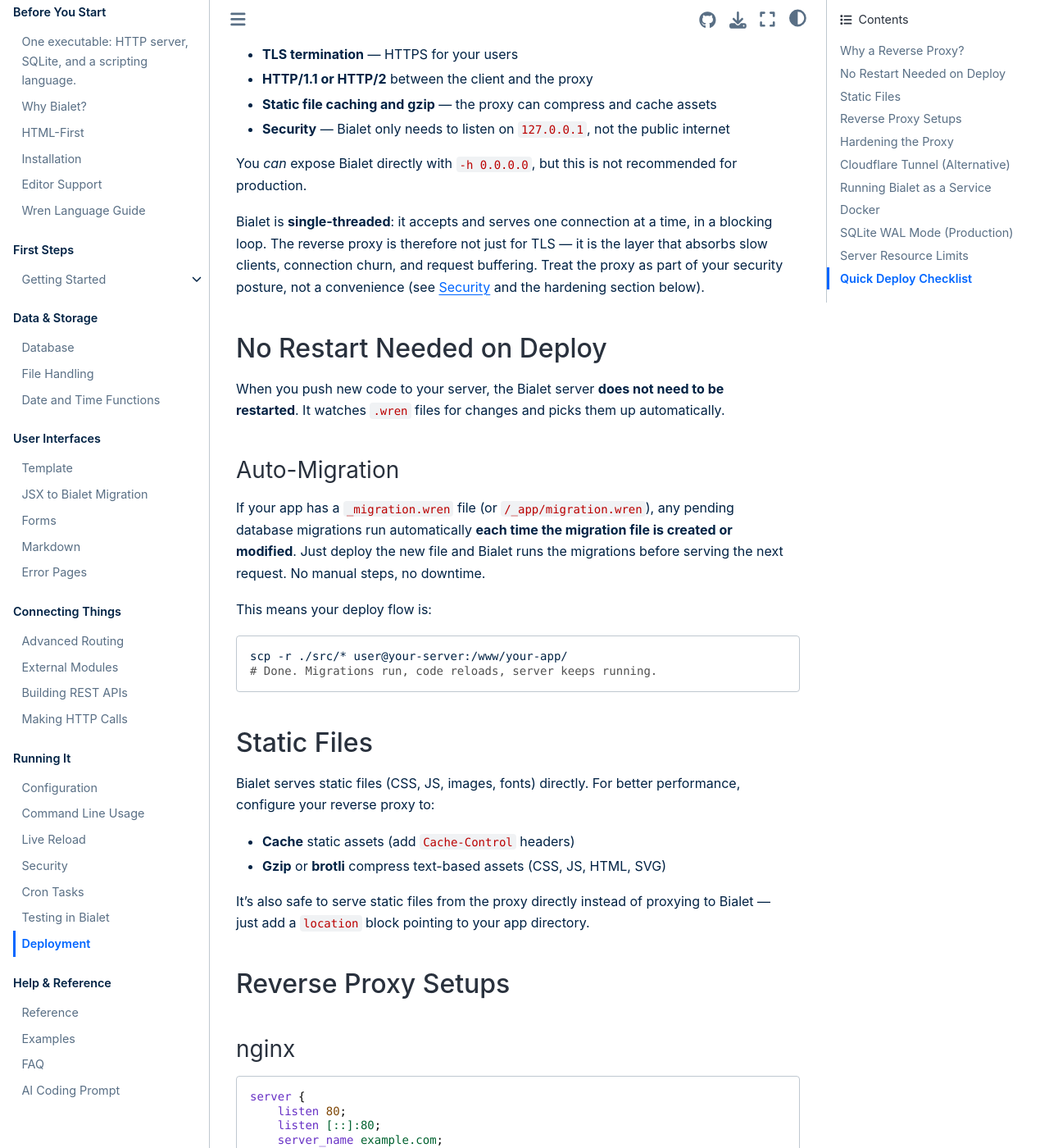
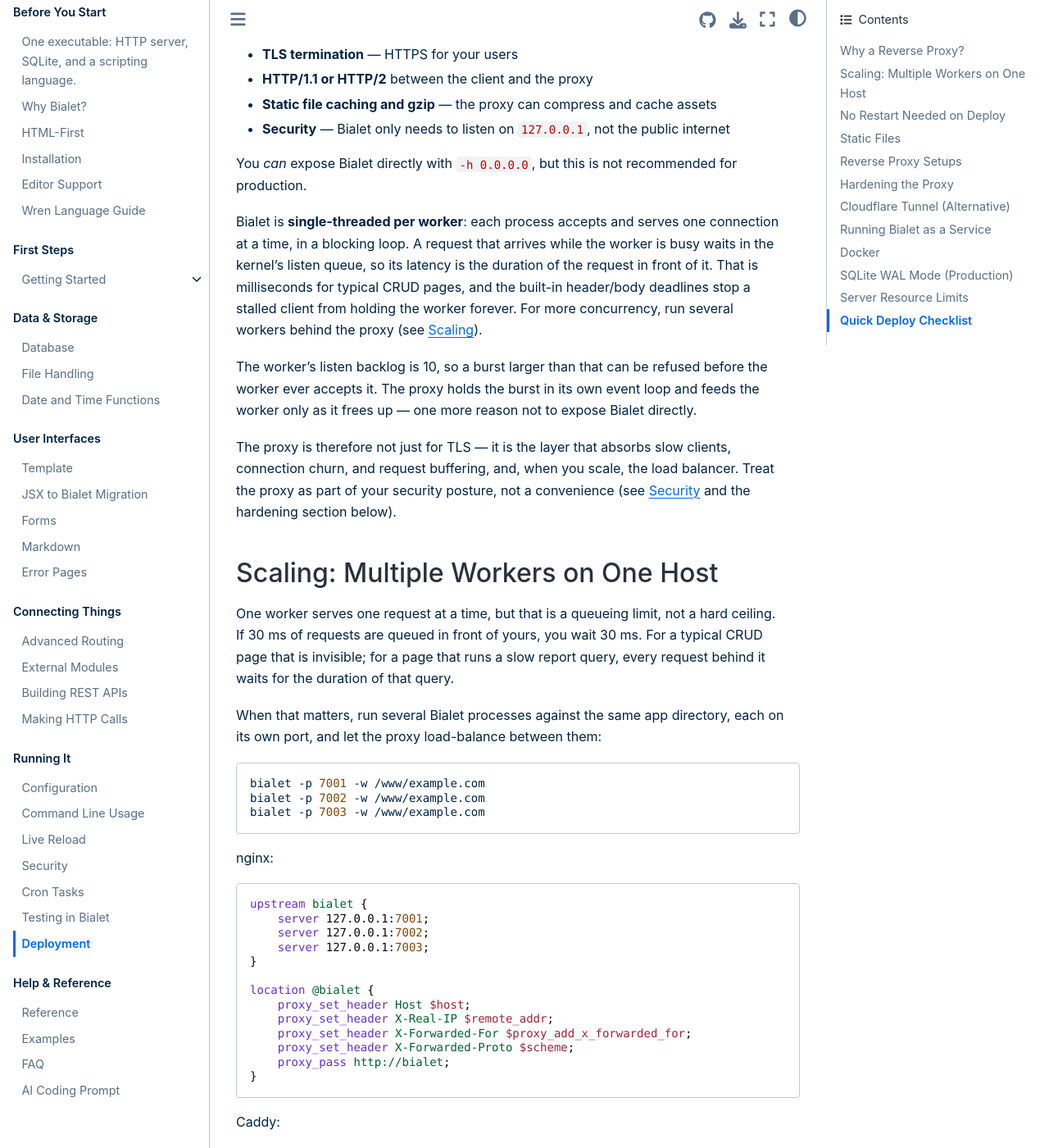
Before and after one commit to bialet/bialet, a Sphinx documentation site: the page built from docs/deployment.md, in a window 1280 px wide and 1400 px high, scrolled down 330 px. Shown: the whole window at 82% size. Built offline with Sphinx 7.4.7 and the Sphinx Book theme 1.1.4, drawn with Linux system fonts in a browser that asks for light colours; the version number could not be read and is left out; some of the changed text lies outside the part shown.

Commit message:
docs: document per-worker queueing and one-host worker scaling
Replace the blanket single-threaded warning with the real model: each
worker serves one request at a time, requests queue behind it, and the
built-in header/body deadlines bound the wait. Add the deployment path
for running several workers against one app and one SQLite file behind
nginx or Caddy, with the writer, session, migration, cron, resource,
and port caveats.

Call out the cron duplication pitfall and the listen backlog of 10 as
reasons to keep a reverse proxy in front. Tighten the landing and README
bullet to the same wording: one worker per process, instant queueing,
more workers behind the proxy.

````diff
--- a/docs/deployment.md
+++ b/docs/deployment.md
@@ -18,11 +18,94 @@
 You *can* expose Bialet directly with `-h 0.0.0.0`, but this is not
 recommended for production.
 
-Bialet is **single-threaded**: it accepts and serves one connection at a time,
-in a blocking loop. The reverse proxy is therefore not just for TLS — it is
-the layer that absorbs slow clients, connection churn, and request buffering.
-Treat the proxy as part of your security posture, not a convenience (see
-[Security](security.md) and the hardening section below).
+Bialet is **single-threaded per worker**: each process accepts and serves one
+connection at a time, in a blocking loop. A request that arrives while the
+worker is busy waits in the kernel's listen queue, so its latency is the
+duration of the request in front of it. That is milliseconds for typical CRUD
+pages, and the built-in header/body deadlines stop a stalled client from
+holding the worker forever. For more concurrency, run several workers behind
+the proxy (see [Scaling](#scaling-multiple-workers-on-one-host)).
+
+The worker's listen backlog is 10, so a burst larger than that can be refused
+before the worker ever accepts it. The proxy holds the burst in its own event
+loop and feeds the worker only as it frees up — one more reason not to expose
+Bialet directly.
+
+The proxy is therefore not just for TLS — it is the layer that absorbs slow
+clients, connection churn, and request buffering, and, when you scale, the
+load balancer. Treat the proxy as part of your security posture, not a
+convenience (see [Security](security.md) and the hardening section below).
+
+## Scaling: Multiple Workers on One Host
+
+One worker serves one request at a time, but that is a queueing limit, not a
+hard ceiling. If 30 ms of requests are queued in front of yours, you wait
+30 ms. For a typical CRUD page that is invisible; for a page that runs a slow
+report query, every request behind it waits for the duration of that query.
+
+When that matters, run several Bialet processes against the same app directory,
+each on its own port, and let the proxy load-balance between them:
+
+```bash
+bialet -p 7001 -w /www/example.com
+bialet -p 7002 -w /www/example.com
+bialet -p 7003 -w /www/example.com
+```
+
+nginx:
+
+```nginx
+upstream bialet {
+    server 127.0.0.1:7001;
+    server 127.0.0.1:7002;
+    server 127.0.0.1:7003;
+}
+
+location @bialet {
+    proxy_set_header Host $host;
+    proxy_set_header X-Real-IP $remote_addr;
+    proxy_set_header X-Forwarded-For $proxy_add_x_forwarded_for;
+    proxy_set_header X-Forwarded-Proto $scheme;
+    proxy_pass http://bialet;
+}
+```
+
+Caddy:
+
+```
+example.com {
+    reverse_proxy 127.0.0.1:7001 127.0.0.1:7002 127.0.0.1:7003
+}
+```
+
+This is worker scaling on one machine, not a cluster. The workers share one
+SQLite file, so the constraints of a single database still apply:
+
+- **One writer at a time.** SQLite serializes writes. A worker waits up to
+  5 seconds for the lock (`sqlite3_busy_timeout`) and then returns an error.
+  Enable WAL mode (`-w`) so readers do not block on a writer, and keep the app
+  and database on a local disk — not NFS or another network filesystem.
+- **Sessions are shared.** They live in the `BIALET_SESSION` table, so any
+  worker can serve any request. Sticky sessions are not required.
+- **Migrations run in every process at startup.** Keep `_migration.wren`
+  idempotent (`CREATE TABLE IF NOT EXISTS`, ...), and start the workers one at
+  a time on the first deploy so two of them do not run the same migration
+  concurrently.
+- **Resource limits are per worker.** `-m` and `-c` apply to each process, so
+  three workers get three times the memory and CPU budget. Size them against
+  the host, not the app.
+- **Each worker needs its own port.** `-p` is per process; the supervisor and
+  HTTP child for one worker are independent of the others.
+
+> **Pitfall: cron runs once per worker.**
+> `_cron.wren` is evaluated once a minute by every process, so four workers
+> fire every job four times. Make jobs idempotent, or gate them with a
+> database flag so only one worker does the work. There is no `--no-cron`
+> flag yet.
+
+Scaling across machines is a different problem: it needs a shared database
+server, which Bialet does not support. That is the point at which a different
+stack fits better.
 
 ## No Restart Needed on Deploy
 
@@ -181,9 +264,11 @@
 
 ## Hardening the Proxy
 
-The proxy is your first line of defense. Because Bialet is single-threaded
-and blocking, a single slow or hostile client can stall every other request
-unless the proxy caps body size, sets read deadlines, and buffers requests.
+The proxy is your first line of defense. A Bialet worker handles one request
+at a time, so a slow or hostile client delays every request behind it.
+Bialet's own header and body deadlines bound how long that can last, but the
+proxy should still cap body size, enforce a shorter read deadline, and buffer
+requests before they reach the worker.
 
 Key directives, regardless of which proxy you run:
 
@@ -195,10 +280,12 @@
   soft limit that ceiling is 256 KB, so the default `-b 128` is fully
   effective. Set the proxy's body limit to the smallest your
   app needs — 1 MB is a sane default for the proxy.
-- **Set a body-read deadline.** Bialet's 5-second socket timeout is per
-  `recv()` call, so a peer that dribbles bytes slowly can keep a connection
-  open indefinitely. Make the proxy enforce a *total* read timeout and reject
-  clients that stall mid-body.
+- **Set a body-read deadline.** Bialet already bounds this itself: 5 seconds
+  for the whole header block and 30 seconds for the body, with each `recv()`
+  capped at 5 seconds, after which the connection is dropped. A proxy-side
+  timeout still helps because it rejects a stalled client before it reaches
+  the worker: `client_body_timeout` in nginx, `RequestReadTimeout ... MinRate`
+  in Apache.
 - **Buffer the body at the proxy.** Read the full request before forwarding
   it, so the upstream socket is never held open by a slow client.
 - **Bind Bialet to `127.0.0.1`** and only expose the proxy to the internet.
````
Also changed, not shown: README.md (+5 -4 lines), docs/faq.md (+7 -3 lines), docs/index.rst (+9 -8 lines), docs/security.md (+11 -7 lines), docs/why-bialet.md (+9 -9 lines).
